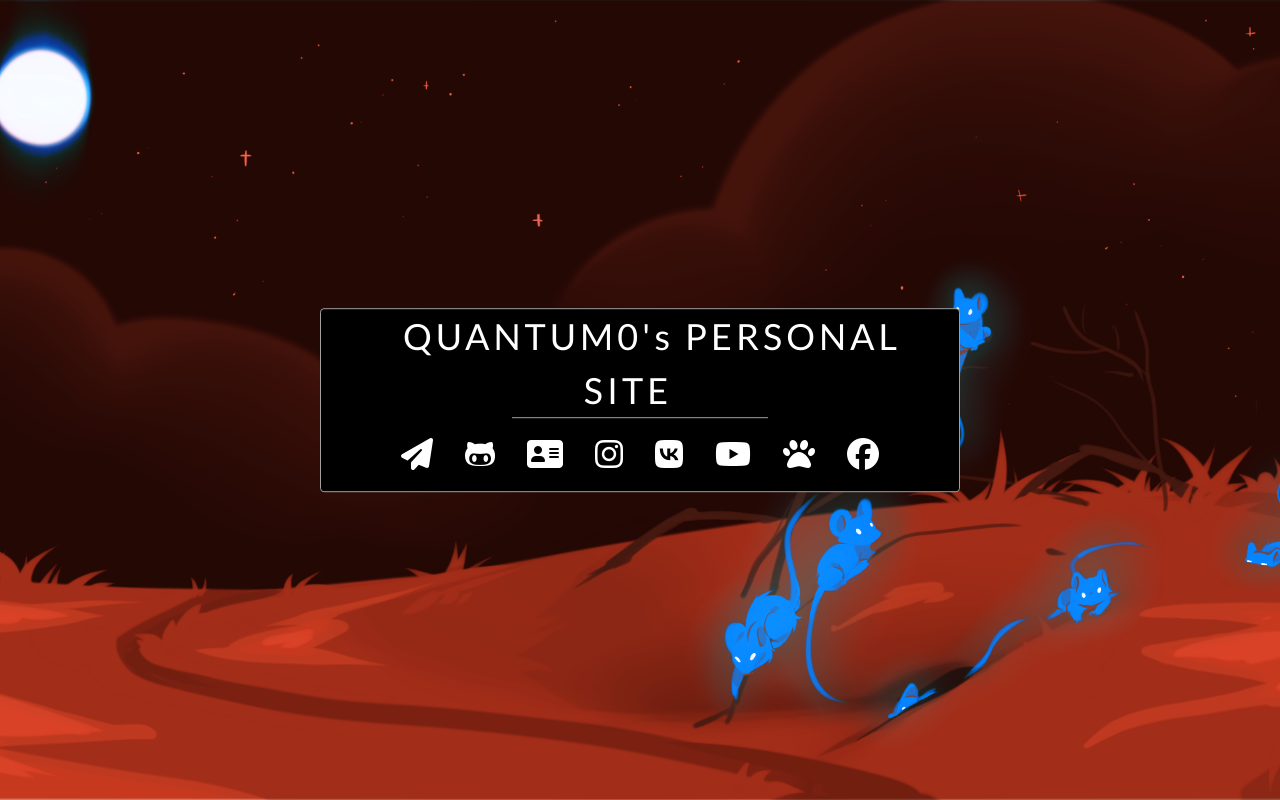
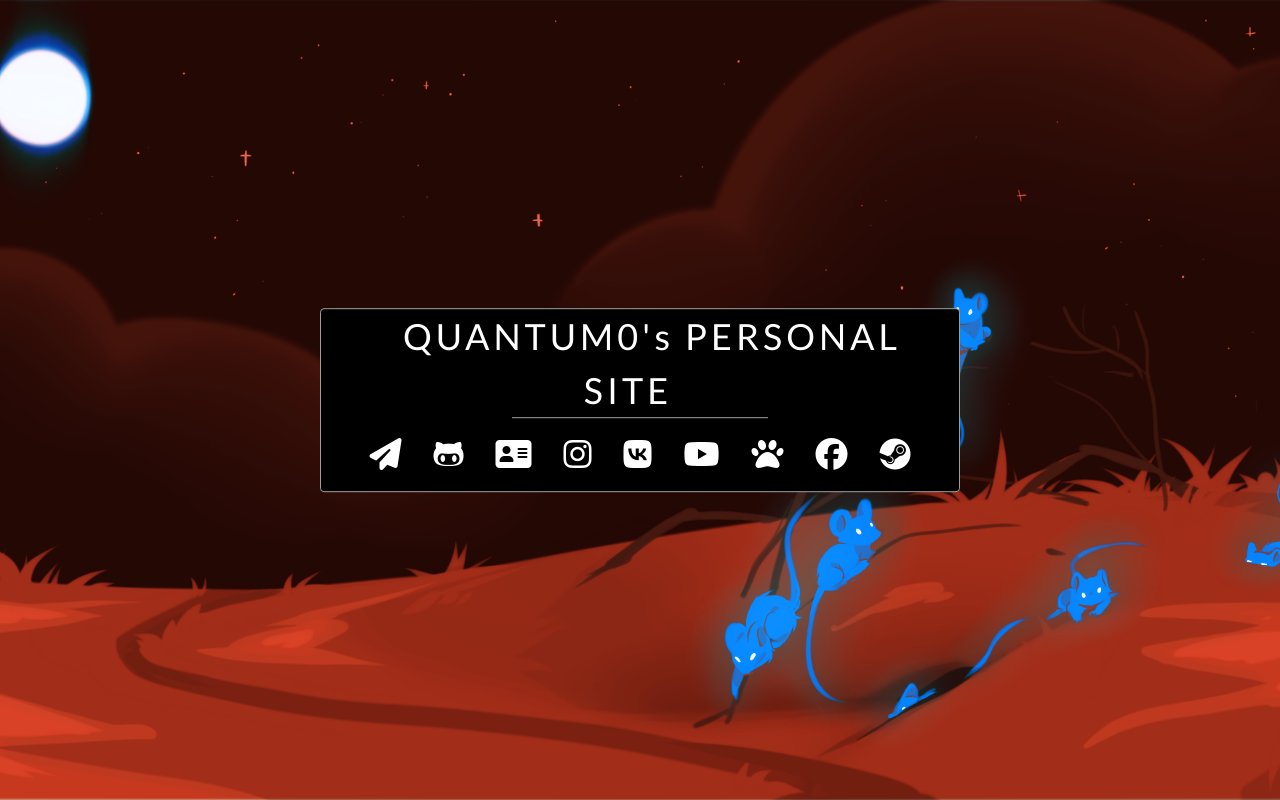
Before and after one commit to Quantum-0/quantum0.ru, a Flask app: page / in a window 1280 px wide. Run offline with Flask 2, Linux system fonts and the light colour scheme; parts of the project's set-up code (start-up, migrations or seed data) failed here and were passed over; some libraries are stand-ins or nearby versions.

Commit message:
Add steam to main page

```diff
--- a/templates/index.html
+++ b/templates/index.html
@@ -78,6 +78,9 @@ body,h1,h2,h3,h4,h5,h6 {font-family: "Lato", sans-serif;}
 		  <div class="w3-container w3-mobile w3-cell w3-hover-opacity" onclick="location.href = 'https://www.facebook.com/profile.php?id=100006596971509'">
 			<i class='fab fa-facebook'></i>
 		  </div>
+		  <div class="w3-container w3-mobile w3-cell w3-hover-opacity" onclick="location.href = 'https://steamcommunity.com/id/quantum075/'">
+			<i class='fab fa-steam'></i>
+		  </div>
 	  </div>
 	</div>
   </div>
```
